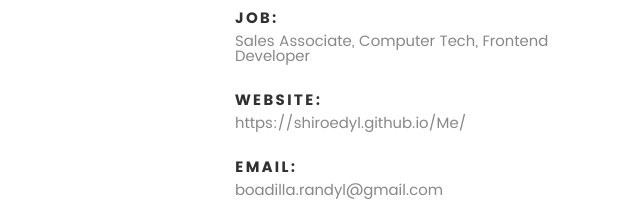
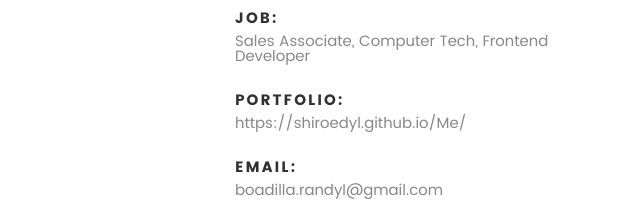
Before and after one commit to shiroedyl/Me, a plain HTML site: page index.html in a window 1280 px wide. Shown: the part 1504-1705 px from the top of the page, 0-640 px from the left. Drawn offline with Linux system fonts and the light colour scheme; files whose address does not match are found by name.

Commit message:
Update index.html

```diff
--- a/index.html
+++ b/index.html
@@ -131,7 +131,7 @@
    					<span>Sales Associate, Computer Tech, Frontend Developer</span>
    				</li>
    				<li>
-   					<strong>Website:</strong>
+   					<strong>Portfolio:</strong>
    					<span>https://shiroedyl.github.io/Me/</span>
    				</li>
    				<li>
```
